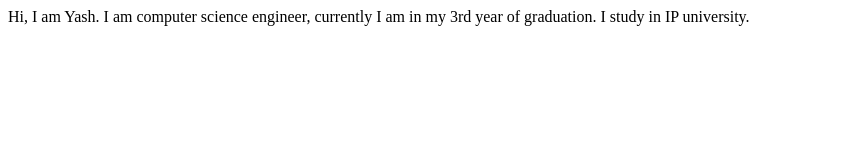
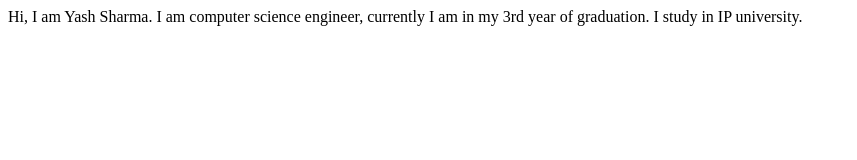
Before and after one commit to YashSharma07/Getting-Started-with-open-source, a plain HTML site: page index.html in a window 1280 px wide. Shown: the whole page, without its empty margins (0-857 px from the left). Drawn offline with Linux system fonts and the light colour scheme.

Commit message:
feat: added some more text

```diff
--- a/index.html
+++ b/index.html
@@ -6,7 +6,7 @@
     <title>Student Site name </title>
 </head>
 <body>
-    Hi, I am Yash.
+    Hi, I am Yash Sharma.
     I am computer science engineer, currently I am in my 3rd year of graduation.
     I study in IP university.
 </body>
```
